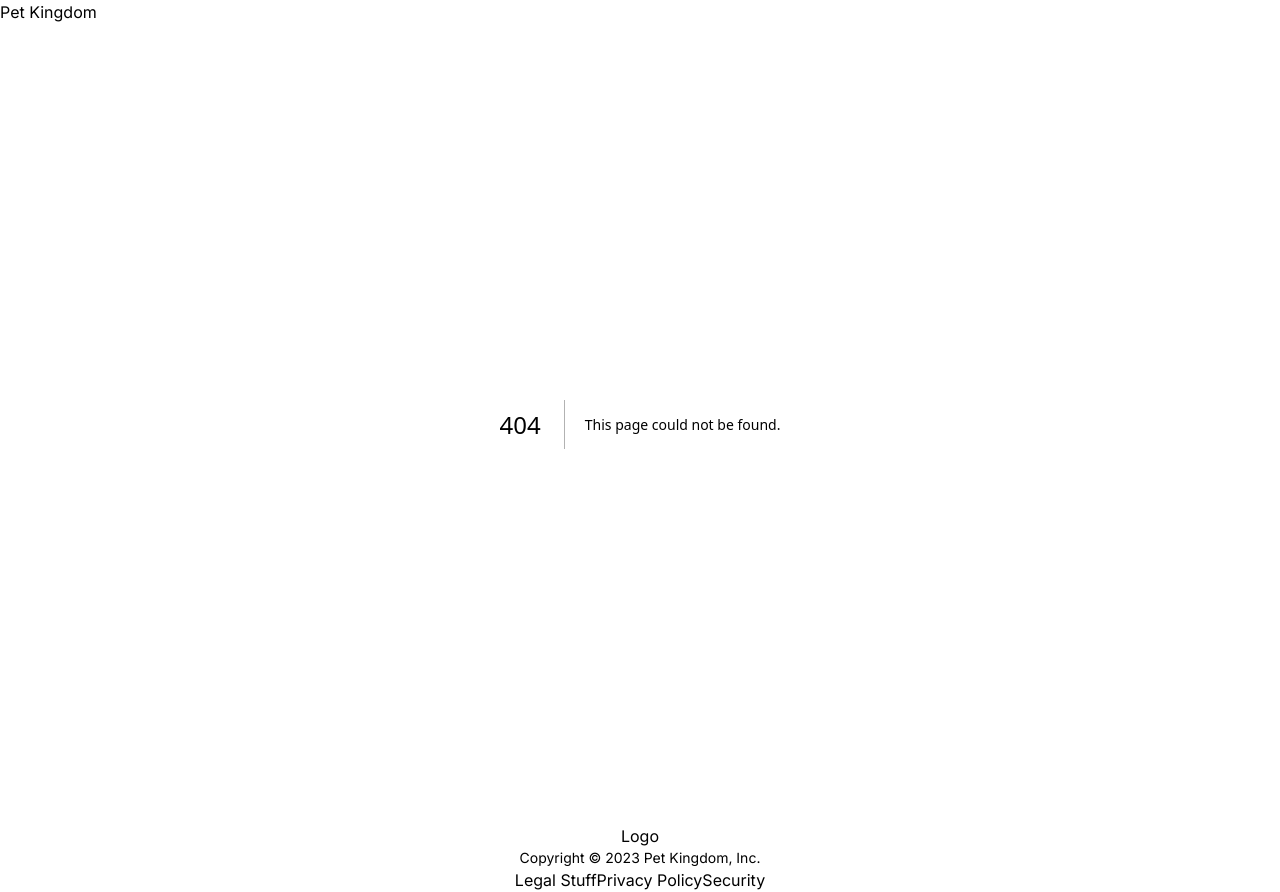
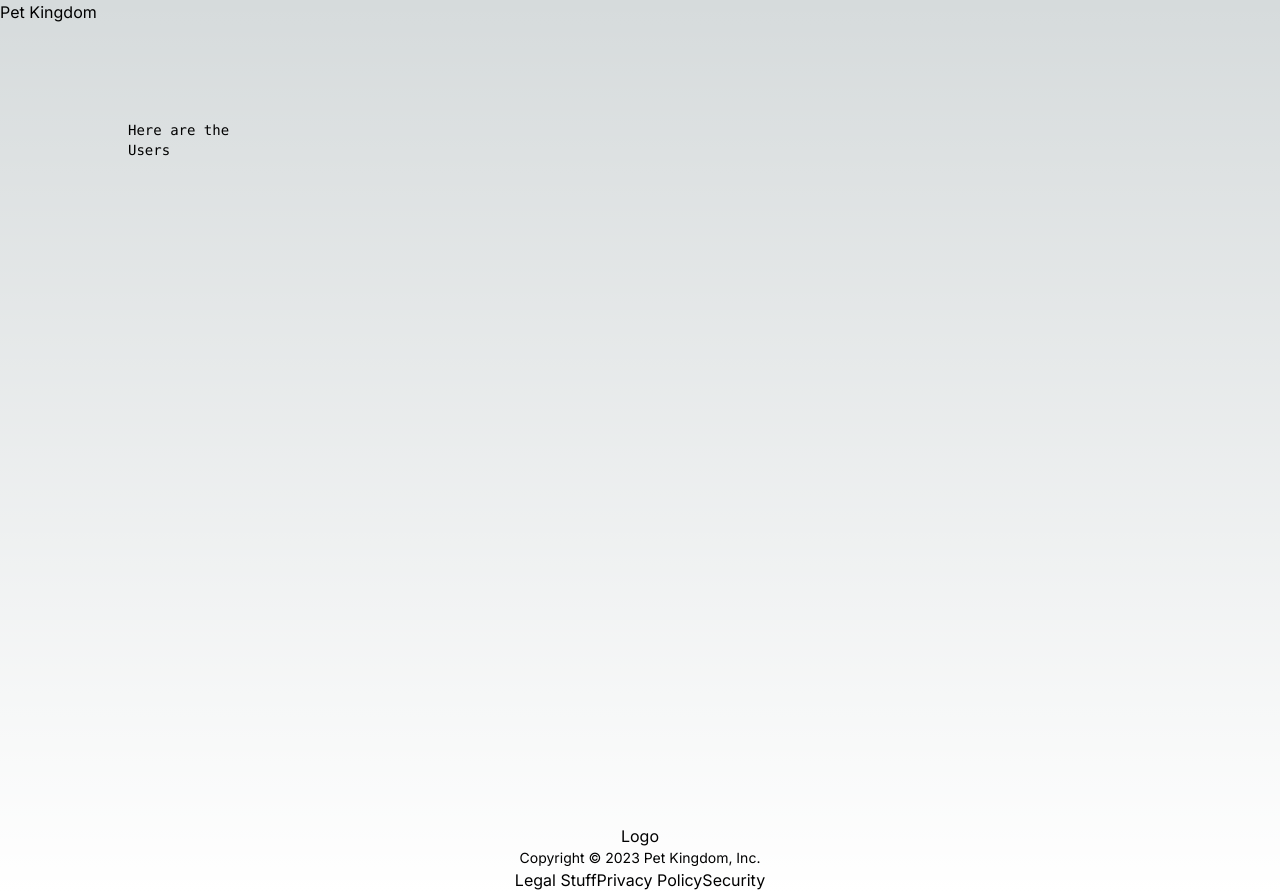
Before and after one commit to SaraDonaldson/pet-kingdom, a Next.js app in the folder pet-kingdom/: page /settings in a window 1280 px wide. Before the commit this address had no page. Built offline with nearby package versions, Linux system fonts and the light colour scheme.

Commit message:
commented out - no changes

```diff
--- /dev/null
+++ b/pet-kingdom/app/settings/page.tsx
@@ -0,0 +1,35 @@
+
+import Button from '@/components/Common/Button'
+import { getAllUsers } from '@/lib/getUser'
+import { GetServerSideProps, InferGetServerSidePropsType } from 'next'
+import Image from 'next/image'
+import { useState } from 'react'
+
+const getServerSideProps =( async (context:any) => {
+    const users = await getAllUsers()
+
+    return {props:{users}}
+}) satisfies GetServerSideProps<{users:any}>
+
+// "use client"
+export default async function Settings({users}:InferGetServerSidePropsType<typeof getServerSideProps>) {
+    // const [users, setUsers] = useState<any>([])
+
+// async function getAllTheUsers(){
+//     const users =await gqetAllUsers()
+//     setUsers(users)
+// }
+
+  return (
+    <main className="flex min-h-screen flex-col items-center justify-between p-24">
+      <div className="z-10 max-w-5xl w-full items-center justify-center font-mono text-sm lg:flex ">
+                <h2> Here are the Users</h2>
+                <div className={"w-screen flex-col"} >
+                    {/* <Button clickFunction={() => console.log("users", users)} label={"Fetch Users"} /> */}
+                </div>
+                {users && users.length > 0 && users.map((user:any) => <div>{user.name}</div>)}
+
+      </div>
+    </main>
+  )
+}
--- /dev/null
+++ b/pet-kingdom/lib/prisma.ts
@@ -0,0 +1,14 @@
+import { PrismaClient } from '@prisma/client';
+
+let prisma: PrismaClient = new PrismaClient()
+
+// if (process.env.NODE_ENV === 'production') {
+//   prisma = new PrismaClient();
+// } else {
+//   if (!global.prisma) {
+//     global.prisma = new PrismaClient();
+//   }
+//   prisma = global.prisma;
+// }
+
+export default prisma;
```
